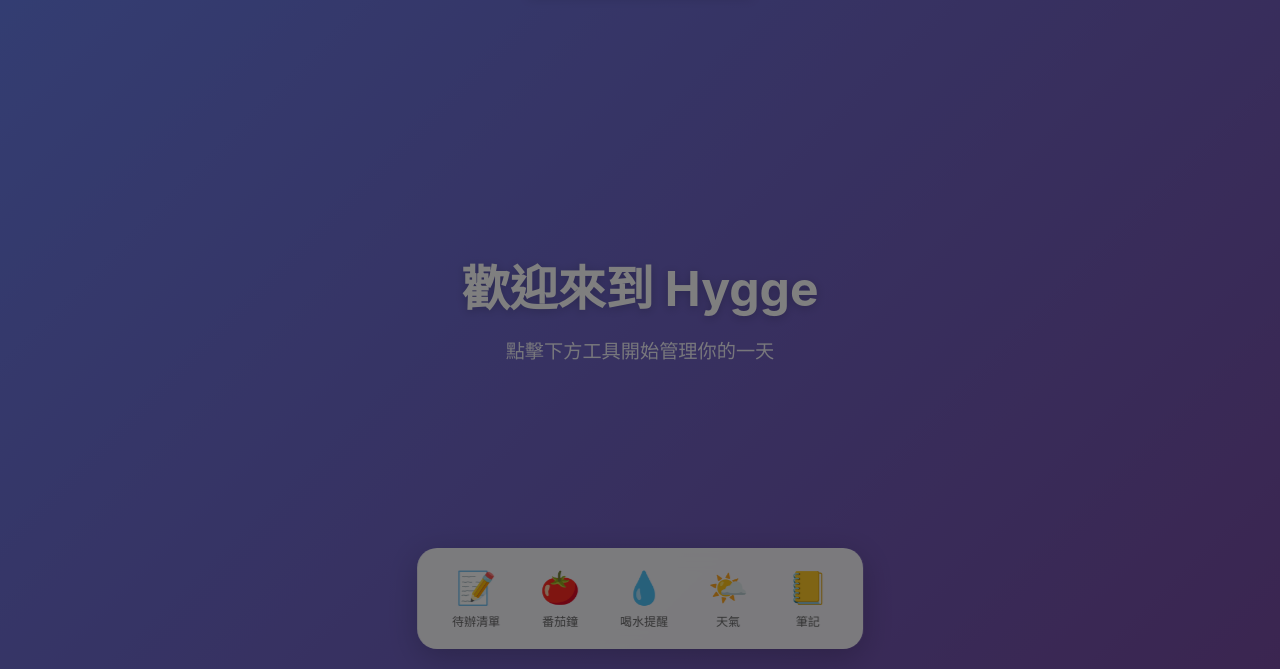
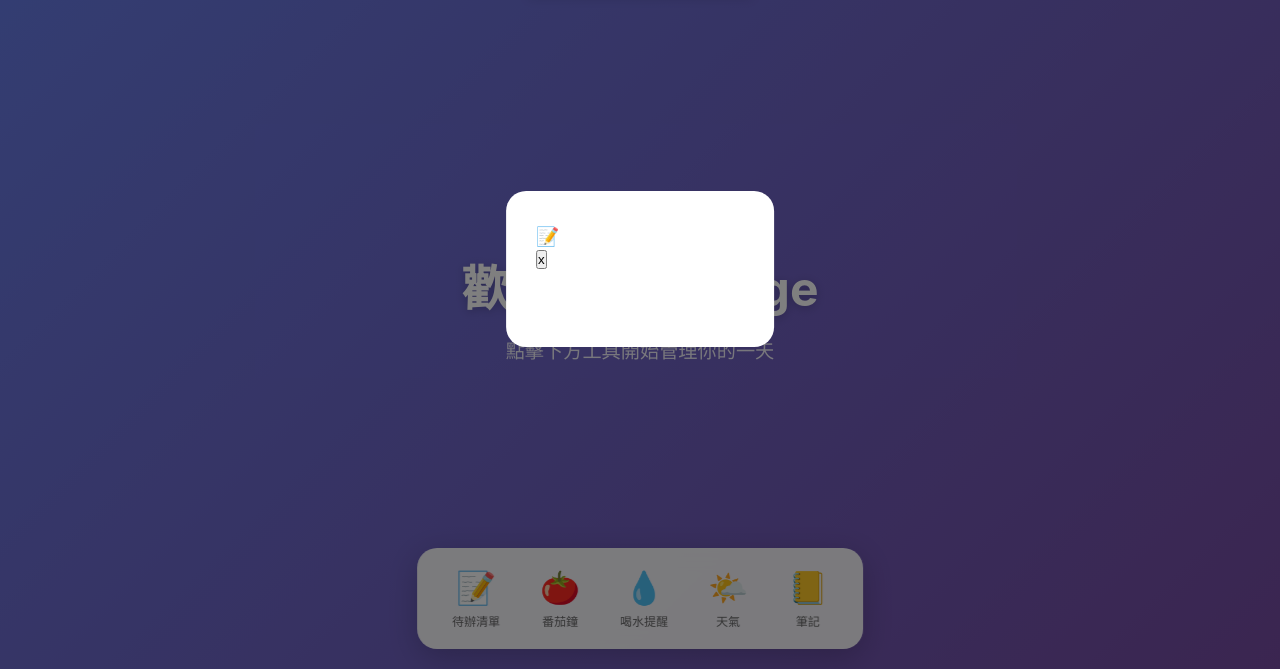
Before and after one commit to DOU-CF/hygge-project, a plain HTML site: page index.html in a window 1280 px wide. Both pictures are taken after a click on the element "📝 待辦清單". Shown: the part 131-800 px from the top of the page. Drawn offline with Linux system fonts and the light colour scheme.

Commit message:
Rename widgetcard class to widget-card

```diff
--- a/css/style.css
+++ b/css/style.css
@@ -168,6 +168,6 @@
 
 /* 顯示狀態 */
 .overlay.active,
-.widgetcard.active {
+.widget-card.active {
   display: block;
 }
```
